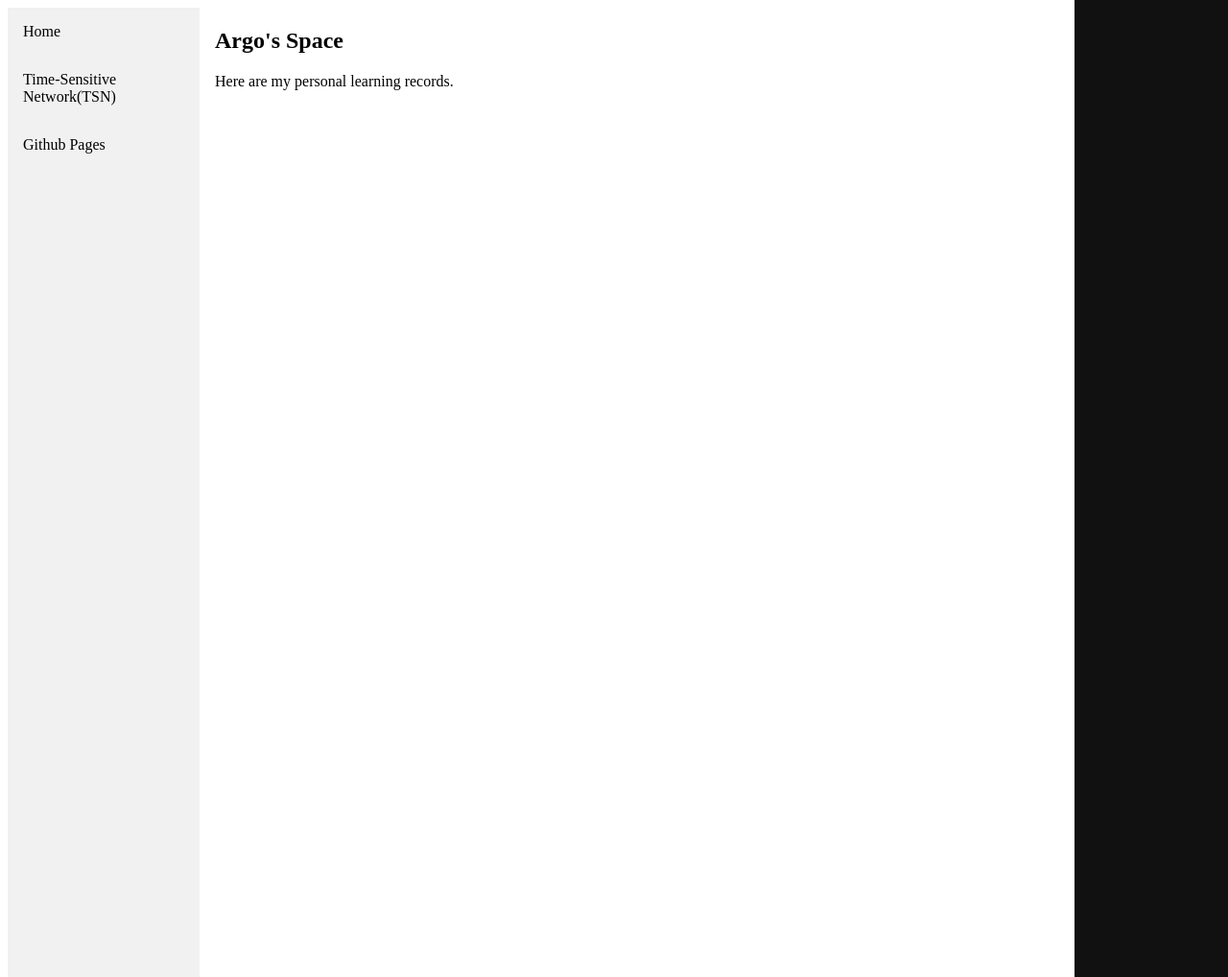
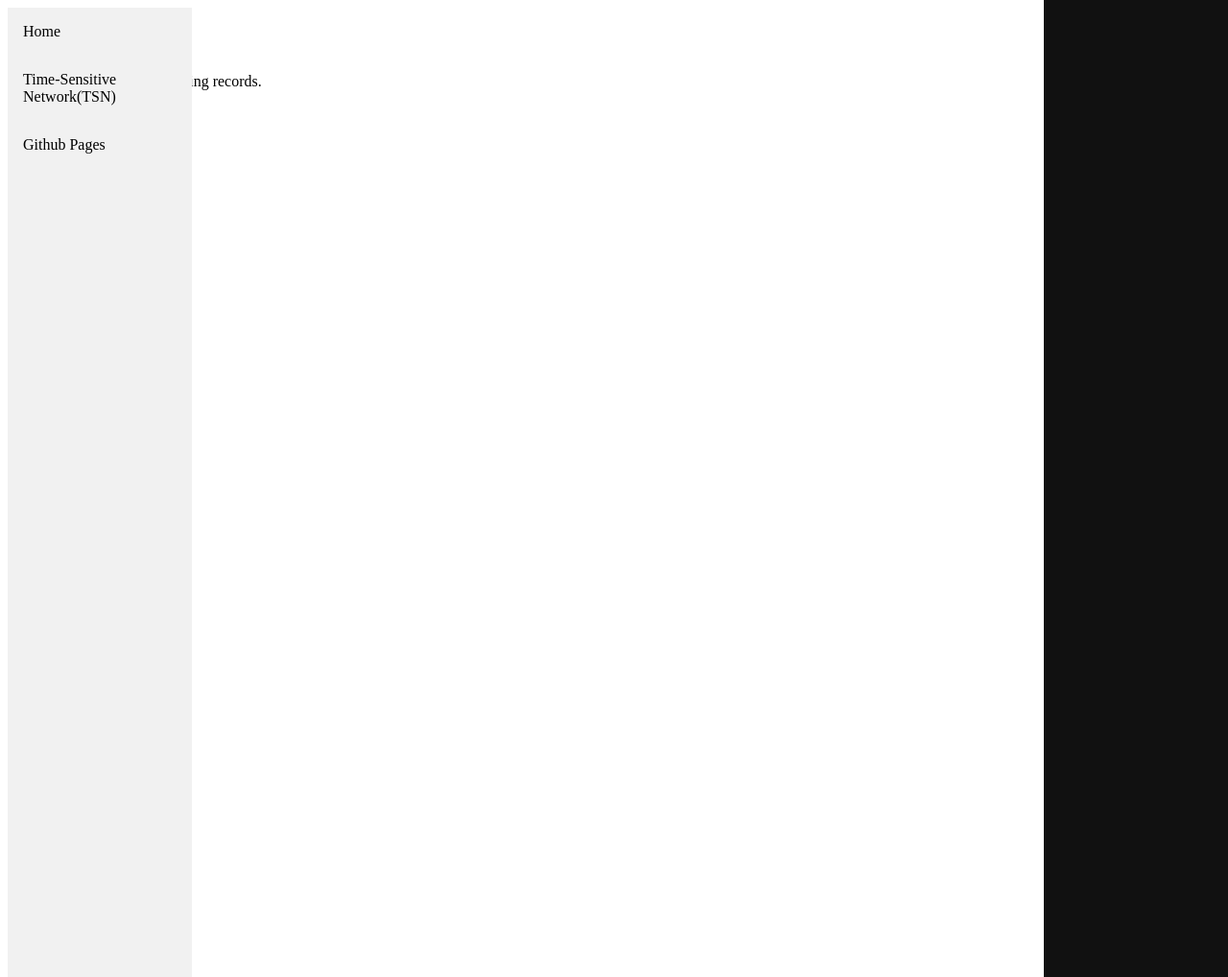
Before and after one commit to waynewae/publishNotes, a Jekyll site: the page built from index.html, in a window 1280 px wide and 1018 px high. Shown: the whole window at 96% size. Built offline with Jekyll 4.4.1, drawn with Linux system fonts in a browser that asks for light colours.

Commit message:
test width

```diff
--- a/_sass/content.scss
+++ b/_sass/content.scss
@@ -1,8 +1,6 @@
 /* Page content. The value of the margin-left property should match the value of the sidebar's width property */
 div.content {
-    overflow-x: scroll;
-    margin-left: 200px;
-    margin-right: 160px; /* Same as the width of the toc */
+    width: 70%;
     padding: 1px 16px;
     height: 1000px;
 }
--- a/_sass/navigation.scss
+++ b/_sass/navigation.scss
@@ -2,7 +2,7 @@
 .sidebar {
     margin: 0;
     padding: 0;
-    width: 200px;
+    width: 15%;
     background-color: #f1f1f1;
     position: fixed;
     height: 100%;
--- a/_sass/toc.scss
+++ b/_sass/toc.scss
@@ -1,7 +1,7 @@
 /* The sidebar menu */
 .toc {
     height: 100%; /* Full-height: remove this if you want "auto" height */
-    width: 160px; /* Set the width of the sidebar */
+    width: 15%; /* Set the width of the sidebar */
     position: fixed; /* Fixed Sidebar (stay in place on scroll) */
     z-index: 1; /* Stay on top */
     top: 0; /* Stay at the top */
```
